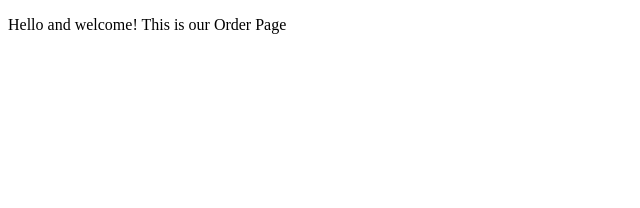
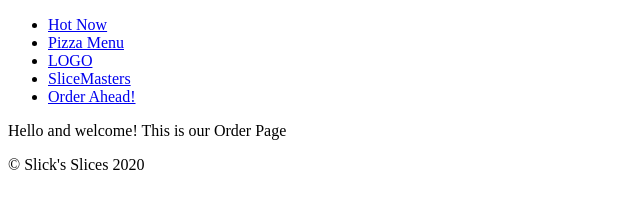
Before and after one commit to sukhanova/master-gatsby, a Gatsby site in the folder gatsby/: page /order in a window 1280 px wide. Shown: the whole page, without its empty margins (0-640 px from the left). Built offline with nearby package versions, Linux system fonts and the light colour scheme; Gatsby itself is replaced by a stand-in of ours.

Commit message:
added layouts aka footer, nav

```diff
--- /dev/null
+++ b/gatsby/gatsby-browser.js
@@ -0,0 +1,6 @@
+import React from 'react';
+import Layout from './src/components/Layout';
+
+export function wrapPageElement({ element, props}) {
+    return <Layout {...props}>{element}</Layout>
+}
--- /dev/null
+++ b/gatsby/gatsby-ssr.js
@@ -0,0 +1,6 @@
+import React from 'react';
+import Layout from './src/components/Layout';
+
+export function wrapPageElement({ element, props}) {
+    return <Layout {...props}>{element}</Layout>
+}
--- /dev/null
+++ b/gatsby/src/components/Footer.js
@@ -0,0 +1,7 @@
+import React from 'react';
+
+export default function Footer(){
+    return <footer>
+        <p>&copy; Slick's Slices { new Date().getFullYear()}</p>
+    </footer>
+}
--- /dev/null
+++ b/gatsby/src/components/Layout.js
@@ -0,0 +1,11 @@
+import React from 'react';
+import Nav from './Nav';
+import Footer from './Footer';
+
+export default function Layout({ children}) {
+    return (<div>
+        <Nav />
+        { children}
+        <Footer />
+    </div>);
+}
--- a/gatsby/src/pages/beers.js
+++ b/gatsby/src/pages/beers.js
@@ -4,9 +4,9 @@ import Nav from '../components/Nav';
 export default function BeersPage() {
 
     return (
-        <div>
-            <Nav />
+        <>
+
             <p>Hello and welcome! This is our Beers Page</p>
-        </div>
+        </>
     );
 }
--- a/gatsby/src/pages/order.js
+++ b/gatsby/src/pages/order.js
@@ -1,10 +1,11 @@
 import React from 'react';
+import Layout from '../components/Layout';
 
 export default function OrderPage() {
 
     return (
-        <div>
+        <>
             <p>Hello and welcome! This is our Order Page</p>
-        </div>
+        </>
     );
 }
--- a/gatsby/src/pages/pizzas.js
+++ b/gatsby/src/pages/pizzas.js
@@ -1,10 +1,11 @@
 import React from 'react';
+import Layout from '../components/Layout';
 
 export default function PizzasPage() {
 
     return (
-        <div>
+        <>
             <p>Hello and welcome! This is our Pizza Page</p>
-        </div>
+        </>
     );
 }
--- a/gatsby/src/pages/slicemasters.js
+++ b/gatsby/src/pages/slicemasters.js
@@ -1,12 +1,12 @@
 import React from 'react';
 import Nav from '../components/Nav';
+import Layout from '../components/Layout';
 
 export default function SlicemastersPage() {
 
     return (
-        <div>
-            <Nav />
+        <>
             <p>Hello and welcome! This is our Slicemasters Page</p>
-        </div>
+        </>
     );
 }
```
Also changed, not shown: gatsby/src/pages/index.js (+4 -3 lines).
